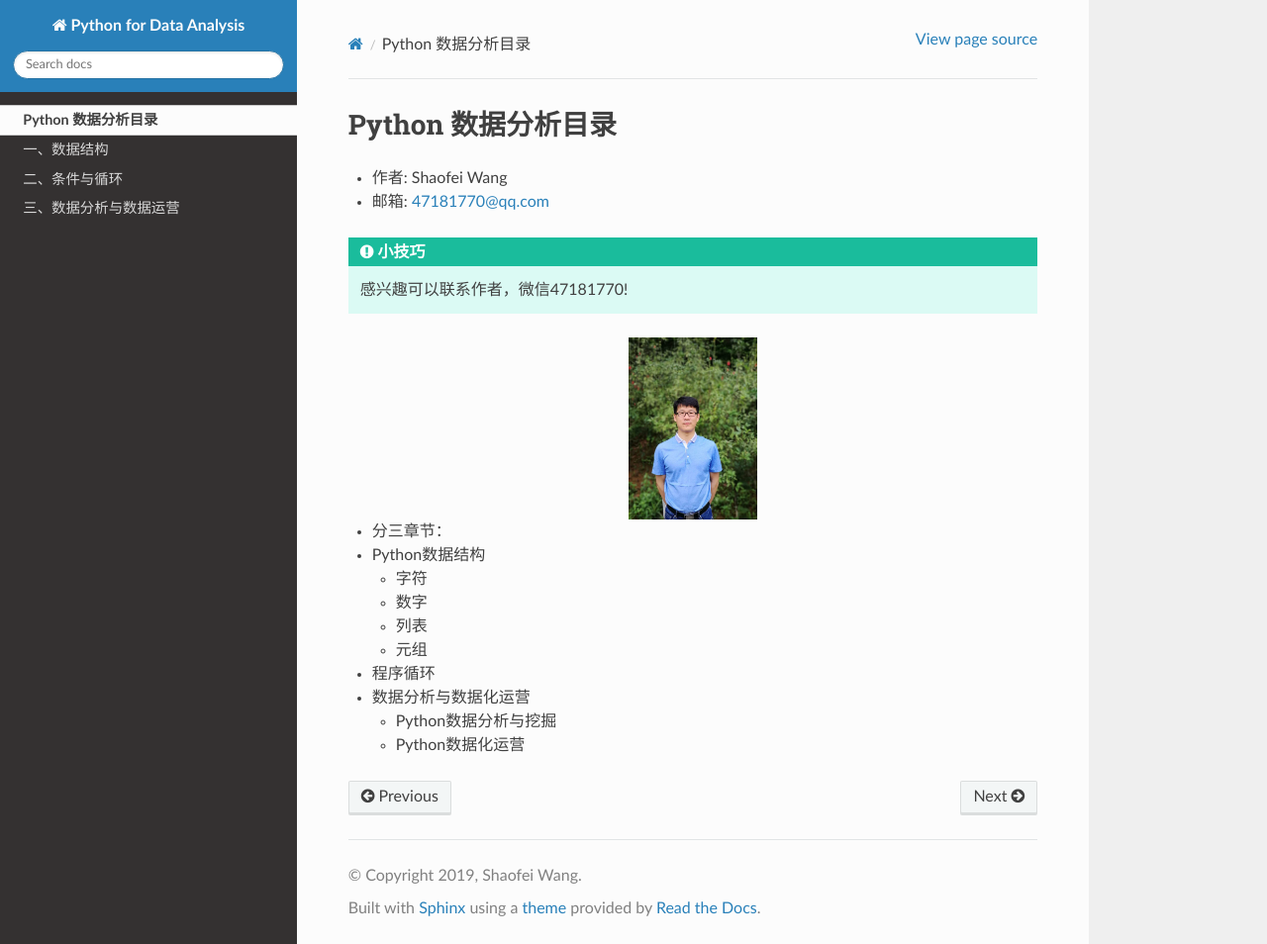
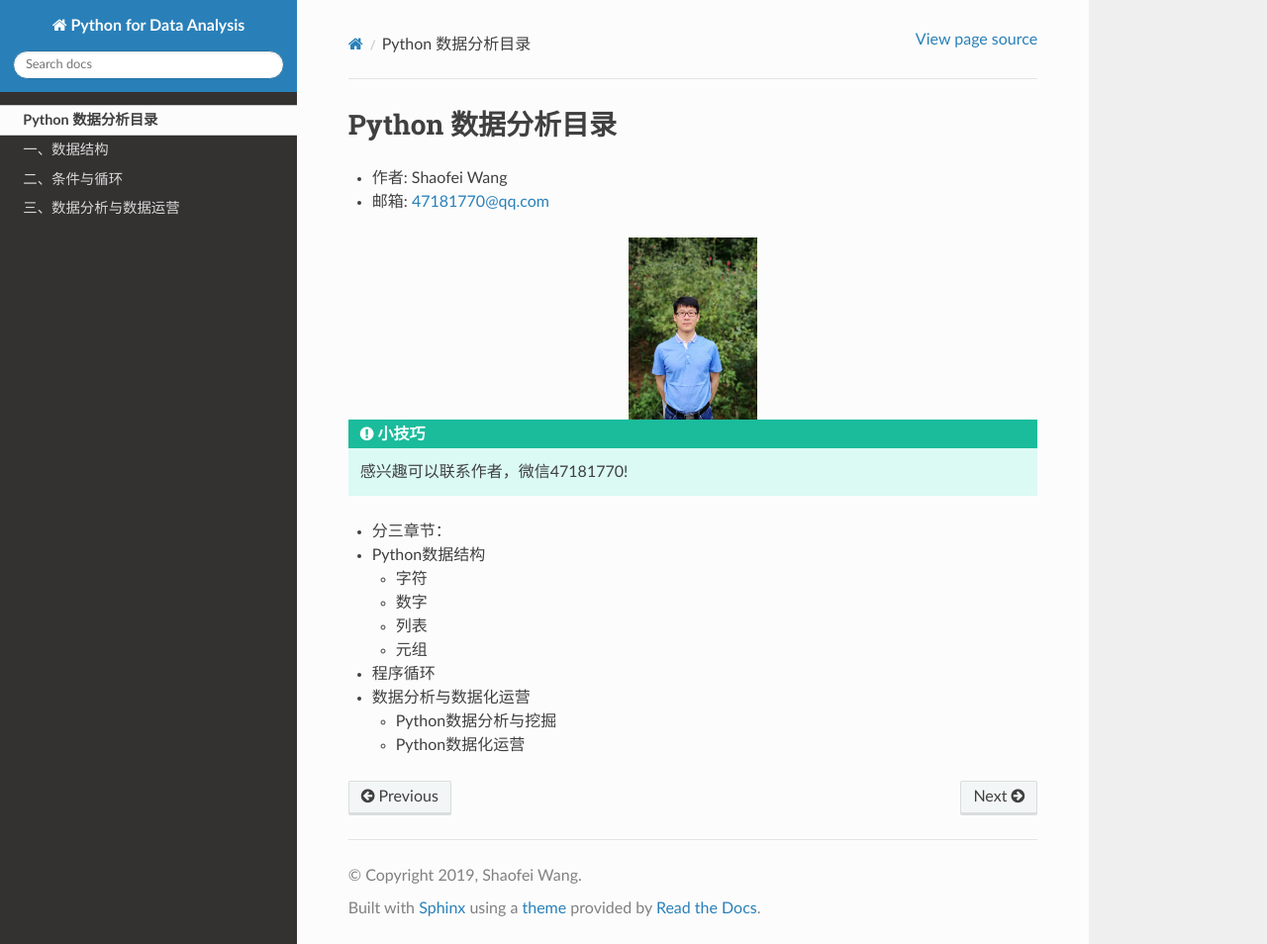
Before and after one commit to 47181770/PythonForDataAnalysis, a Sphinx documentation site: the page built from source/README.rst, in a window 1280 px wide and 954 px high. Shown: the whole window at 99% size. Built offline with Sphinx 7.4.7 and the Read the Docs theme 2.0.0, drawn with Linux system fonts in a browser that asks for light colours.

Commit message:
update image

```diff
--- a/source/README.rst
+++ b/source/README.rst
@@ -5,16 +5,16 @@ Python 数据分析目录
 - 作者: Shaofei Wang
 - 邮箱: 47181770@qq.com
 
-.. Tip::
-   感兴趣可以联系作者，微信47181770!
-
-
 .. image:: _static/wsf.jpg
    :height: 369
    :width: 260
    :scale: 50
    :alt: alternate text
    :align: center
+
+.. Tip::
+   感兴趣可以联系作者，微信47181770!
+
 
 - 分三章节：
 
```
Also changed, not shown: 6 other files.
